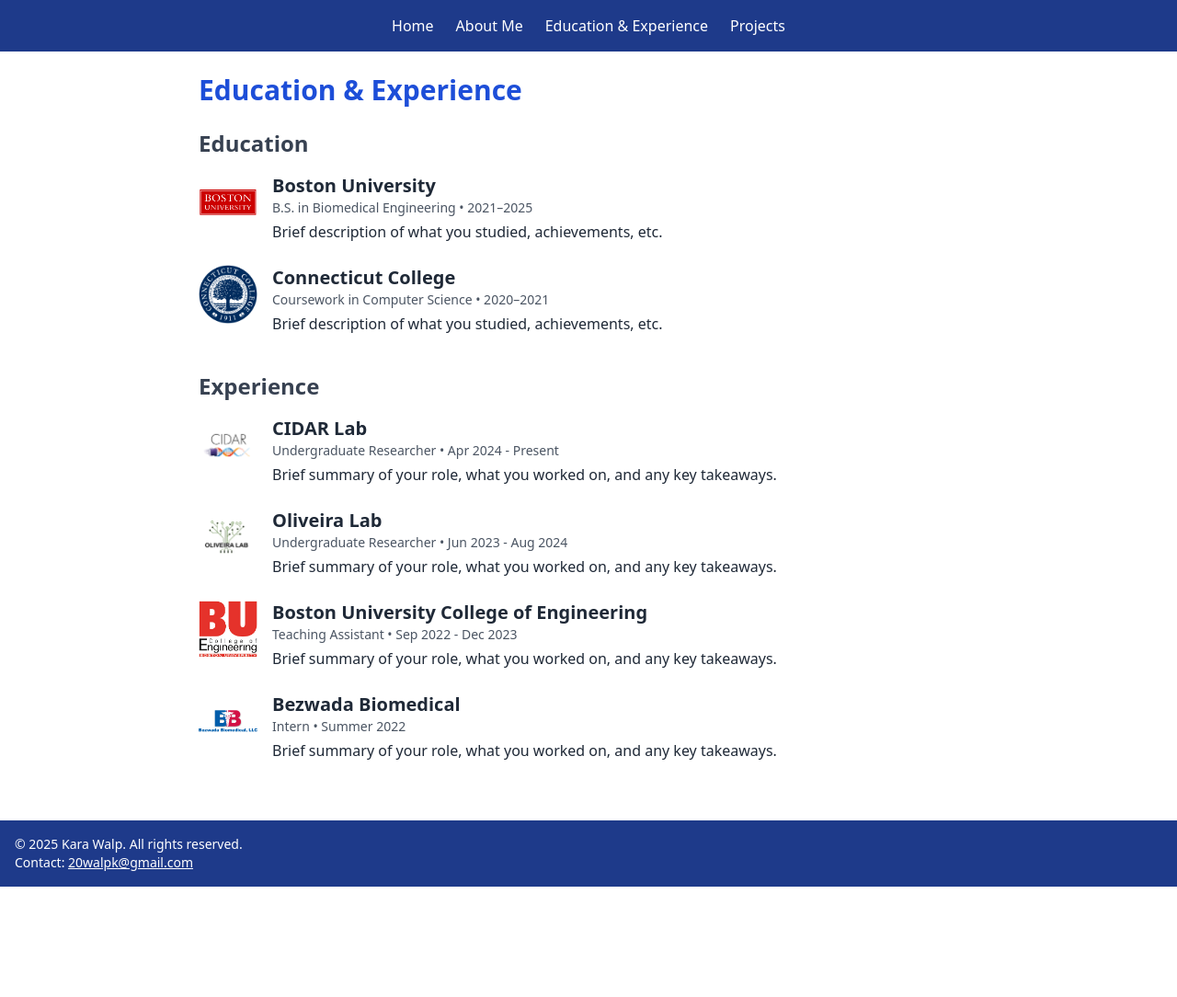
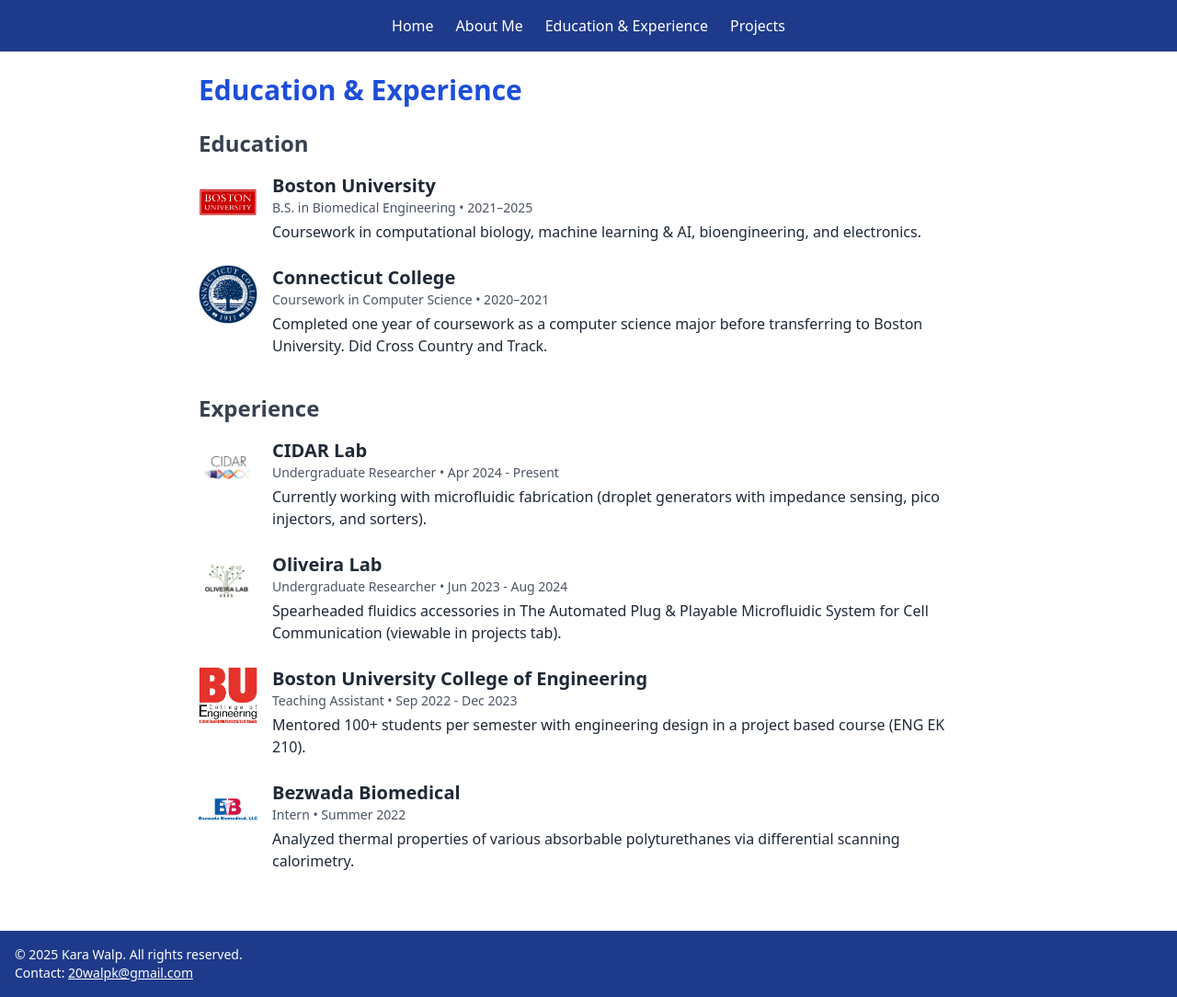
Before and after one commit to kwalp/kwalp.github.io, a plain HTML site: page education.html in a window 1280 px wide. Shown: the whole page at 92% size. Before the commit the page ends 964 px from the top, so only its background shows below. Drawn offline with nearby package versions, Linux system fonts and the light colour scheme.

Commit message:
Update education.html

```diff
--- a/education.html
+++ b/education.html
@@ -128,7 +128,7 @@
         <div>
           <h2 class="text-xl font-semibold">Boston University</h2>
           <p class="text-sm text-gray-600">B.S. in Biomedical Engineering • 2021–2025</p>
-          <p class="mt-1">Brief description of what you studied, achievements, etc.</p>
+          <p class="mt-1">Coursework in computational biology, machine learning & AI, bioengineering, and electronics. </p>
         </div>
       </div>
 
@@ -137,7 +137,7 @@
         <div>
           <h2 class="text-xl font-semibold">Connecticut College</h2>
           <p class="text-sm text-gray-600">Coursework in Computer Science • 2020–2021</p>
-          <p class="mt-1">Brief description of what you studied, achievements, etc.</p>
+          <p class="mt-1">Completed one year of coursework as a computer science major before transferring to Boston University. Did Cross Country and Track.</p>
         </div>
       </div>
     </section>
@@ -151,7 +151,7 @@
         <div>
           <h2 class="text-xl font-semibold">CIDAR Lab</h2>
           <p class="text-sm text-gray-600">Undergraduate Researcher • Apr 2024 - Present</p>
-          <p class="mt-1">Brief summary of your role, what you worked on, and any key takeaways.</p>
+          <p class="mt-1">Currently working with microfluidic fabrication (droplet generators with impedance sensing, pico injectors, and sorters).</p>
         </div>
       </div>
 
@@ -160,7 +160,7 @@
         <div>
           <h2 class="text-xl font-semibold">Oliveira Lab</h2>
           <p class="text-sm text-gray-600">Undergraduate Researcher • Jun 2023 - Aug 2024</p>
-          <p class="mt-1">Brief summary of your role, what you worked on, and any key takeaways.</p>
+          <p class="mt-1">Spearheaded fluidics accessories in The Automated Plug & Playable Microfluidic System for Cell Communication (viewable in projects tab).</p>
         </div>
       </div>
 
@@ -169,7 +169,7 @@
         <div>
           <h2 class="text-xl font-semibold">Boston University College of Engineering</h2>
           <p class="text-sm text-gray-600">Teaching Assistant • Sep 2022 - Dec 2023</p>
-          <p class="mt-1">Brief summary of your role, what you worked on, and any key takeaways.</p>
+          <p class="mt-1">Mentored 100+ students per semester with engineering design in a project based course (ENG EK 210).</p>
         </div>
       </div>
 
@@ -178,7 +178,7 @@
         <div>
           <h2 class="text-xl font-semibold">Bezwada Biomedical</h2>
           <p class="text-sm text-gray-600">Intern • Summer 2022</p>
-          <p class="mt-1">Brief summary of your role, what you worked on, and any key takeaways.</p>
+          <p class="mt-1">Analyzed thermal properties of various absorbable polyturethanes via differential scanning calorimetry.</p>
         </div>
       </div>
     </section>
```
